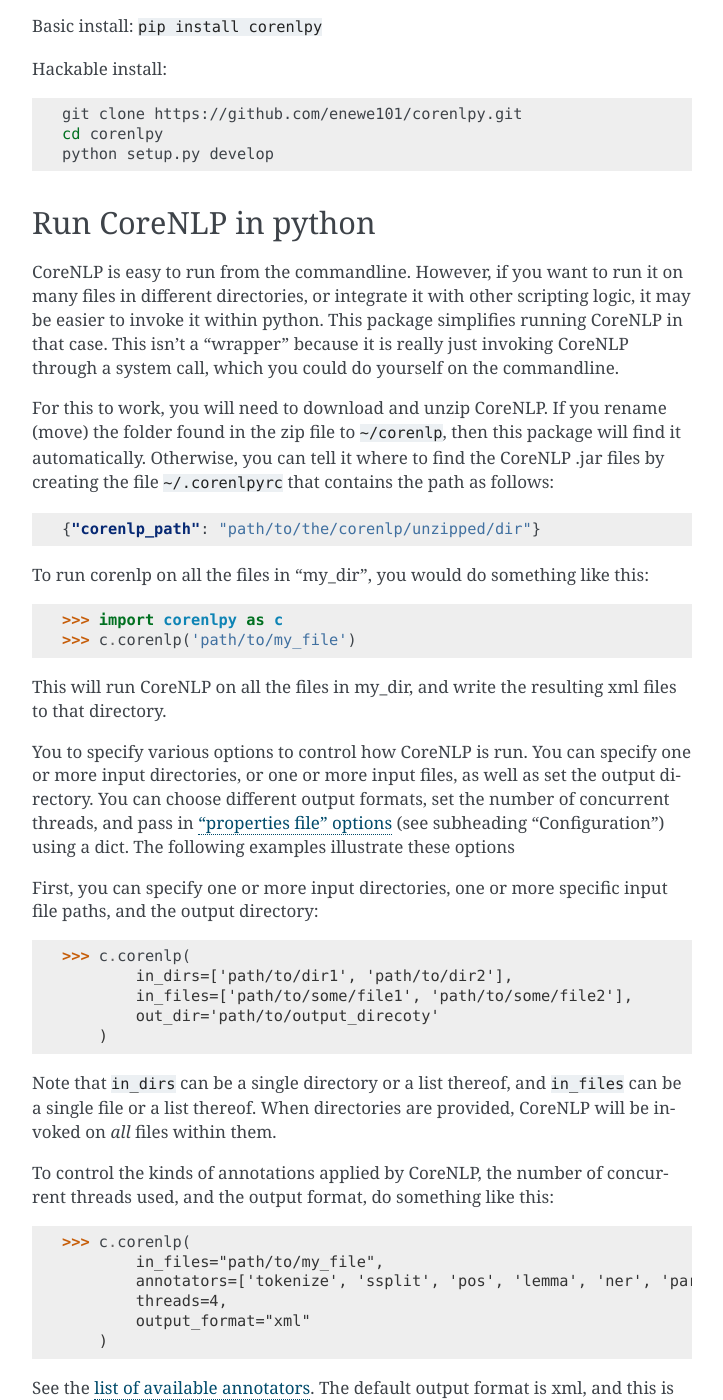
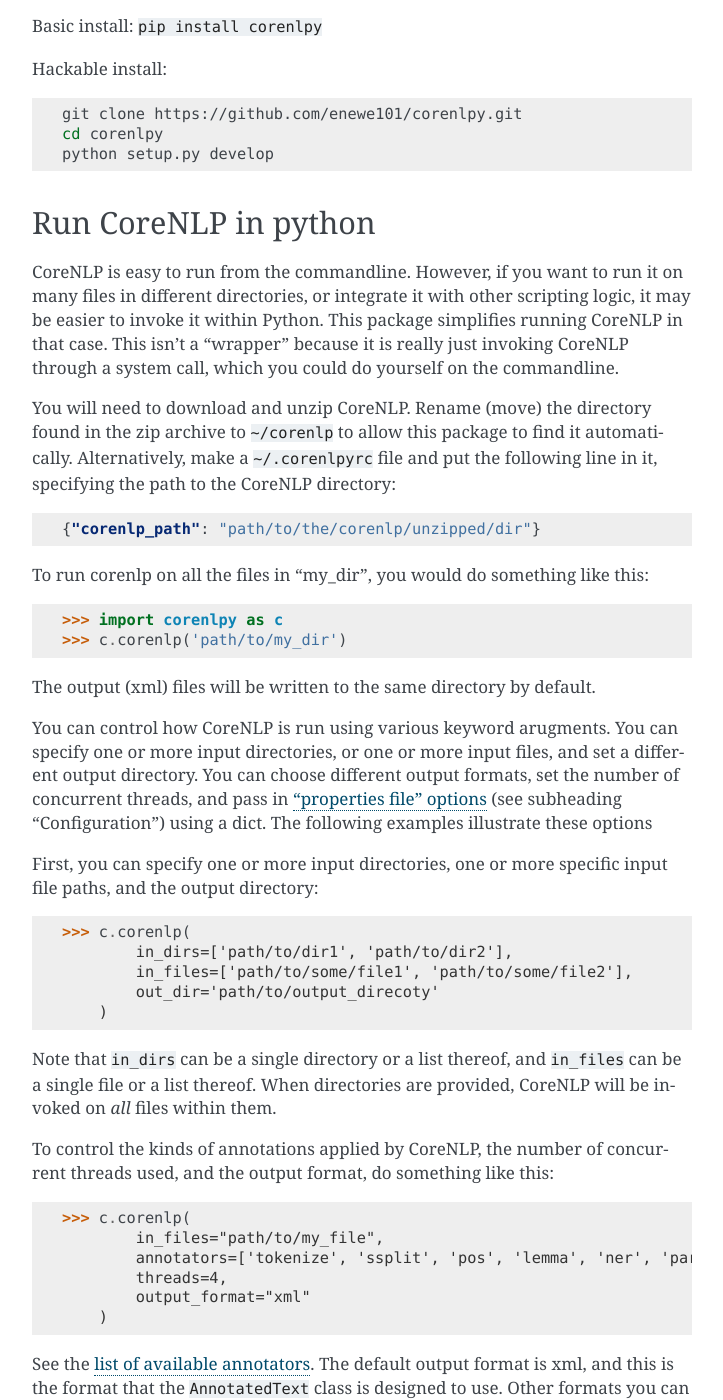
Before and after one commit to enewe101/corenlpy, a Sphinx documentation site: the page built from docs/index.rst, in a window 1280 px wide and 1400 px high, scrolled down 791 px. Shown: the whole window, without its empty margins (388-1111 px from the left). Built offline with Sphinx 7.4.7, drawn with Linux system fonts in a browser that asks for light colours; some of the changed text lies outside the part shown.

Commit message:
fix docs

```diff
--- a/docs/index.rst
+++ b/docs/index.rst
@@ -18,7 +18,7 @@
 This package is designed to make working with CoreNLP a bit easier for
 Python users.  The main gain is in working with the annotated
 output from CoreNLP, but this package also makes it easy to call CoreNLP
-from within python.
+from within Python.
 
 The CoreNLP tool can output the annotations to xml files.
 Working with these files is a bit tricky: it's up to the reading
@@ -58,16 +58,15 @@
 ---------------------
 CoreNLP is easy to run from the commandline.  However, if you want to run
 it on many files in different directories, or integrate it with other
-scripting logic, it may be easier to invoke it within python.  This package
+scripting logic, it may be easier to invoke it within Python.  This package
 simplifies running CoreNLP in that case.  This isn't a "wrapper" because
 it is really just invoking CoreNLP through a system call, which you could
 do yourself on the commandline.
 
-For this to work, you will need to download and unzip CoreNLP.  If you
-rename (move) the folder found in the zip file to  ``~/corenlp``, then
-this package will find it automatically.  Otherwise, you can tell it where
-to find the CoreNLP .jar files by creating the file ``~/.corenlpyrc``
-that contains the path as follows:
+You will need to download and unzip CoreNLP.  Rename (move) the directory
+found in the zip archive to ``~/corenlp`` to allow this package to find
+it automatically. Alternatively, make a ``~/.corenlpyrc`` file and put
+the following line in it, specifying the path to the CoreNLP directory:
 
 .. code-block:: JSON
 
@@ -79,14 +78,13 @@
 .. code-block:: python
 
     >>> import corenlpy as c
-    >>> c.corenlp('path/to/my_file')
+    >>> c.corenlp('path/to/my_dir')
 
-This will run CoreNLP on all the files in my_dir, and write the resulting
-xml files to that directory.
+The output (xml) files will be written to the same directory by default.
 
-You to specify various options to control how CoreNLP is run.  You can
-specify one or more input directories, or one or more input files, as
-well as set the output directory.  You can choose different output formats,
+You can control how CoreNLP is run using various keyword arugments.  You
+can specify one or more input directories, or one or more input files, and
+set a different output directory.  You can choose different output formats,
 set the number of concurrent threads, and pass in
 `"properties file" options <http://stanfordnlp.github.io/CoreNLP/cmdline.html>`_ (see subheading "Configuration") using a dict.  The following
 examples illustrate these options
@@ -126,7 +124,7 @@
 CoreNLP also allows you to specify other options via a properties file
 (see `here <http://stanfordnlp.github.io/CoreNLP/cmdline.html>`_ under
 the subheading "Configuration").
-When invoking using the python function, you can provide the same options
+When invoking using the Python function, you can provide the same options
 as a dictionary of key-value pairs.  The key should be the property
 (what appears on the left of the equals sign in a properties file) and the
 value should be a string representation of everything on the right of the
@@ -139,16 +137,16 @@
             properties={'ner.model':'edu/stanford/nlp/models/ner/english.conll.4class.distsim.crf.ser.gz'}
         )
 
-Note that the number of threads and the annotators to be applied can both
-be specified as properties, and will override the corresponding keyword
-arguments.
+Note that the number of threads and the annotators to be applied can be
+set using their keyword arguments, or they can be set in the properties
+dict, with the value in the properties dict taking precedence.
 
 AnnotatedText
 ------------
 The ``AnnotatedText`` class is what originally motivated the creation of
 this package.  If you need to work with annotation outputs from CoreNLP
 in Python, this will save you a lot of time.  It's best to illustrate how
-it works using some examples.
+it works using an example.
 
 Example
 -------
```
Also changed, not shown: README.rst (+16 -18 lines).
